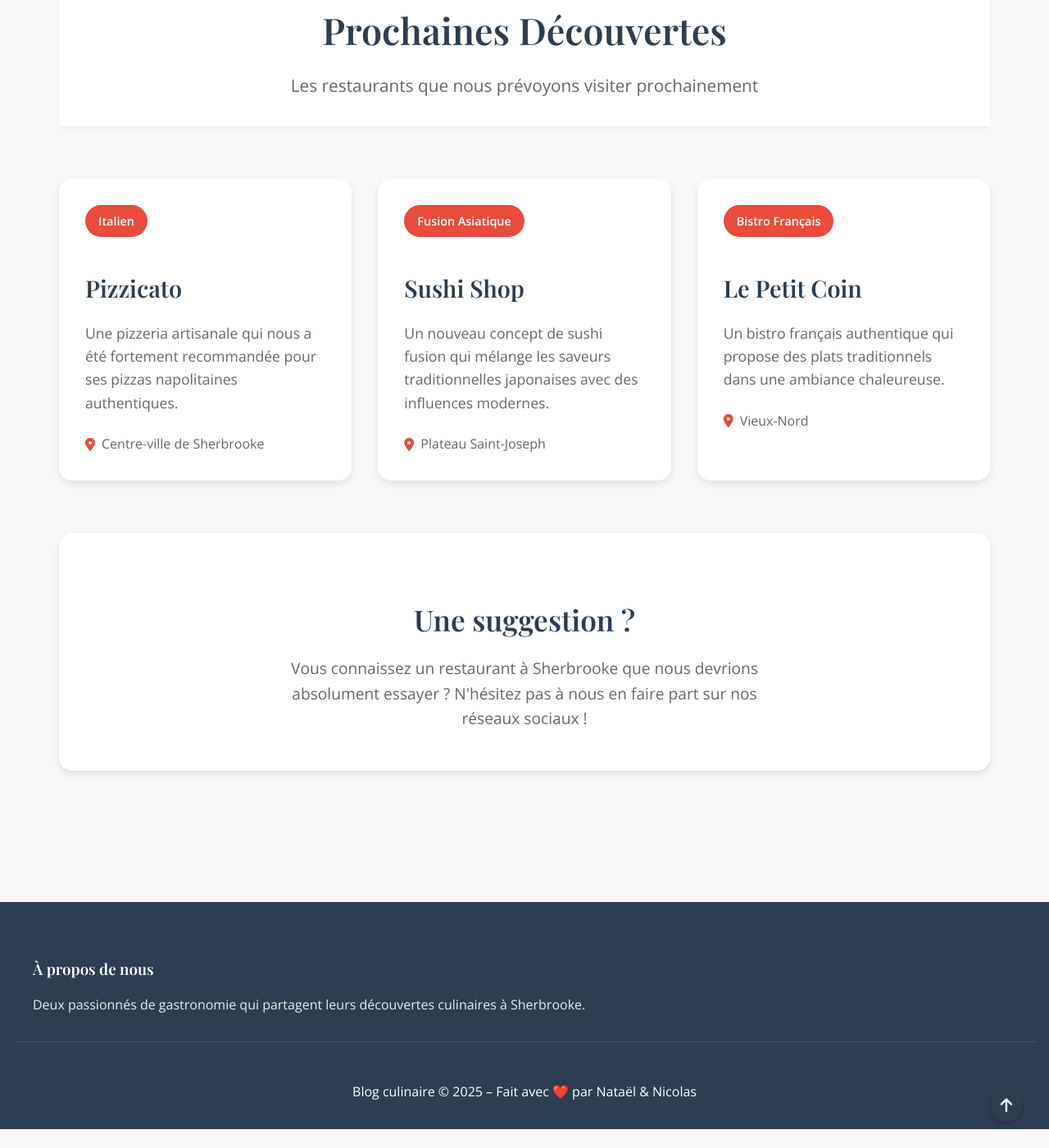
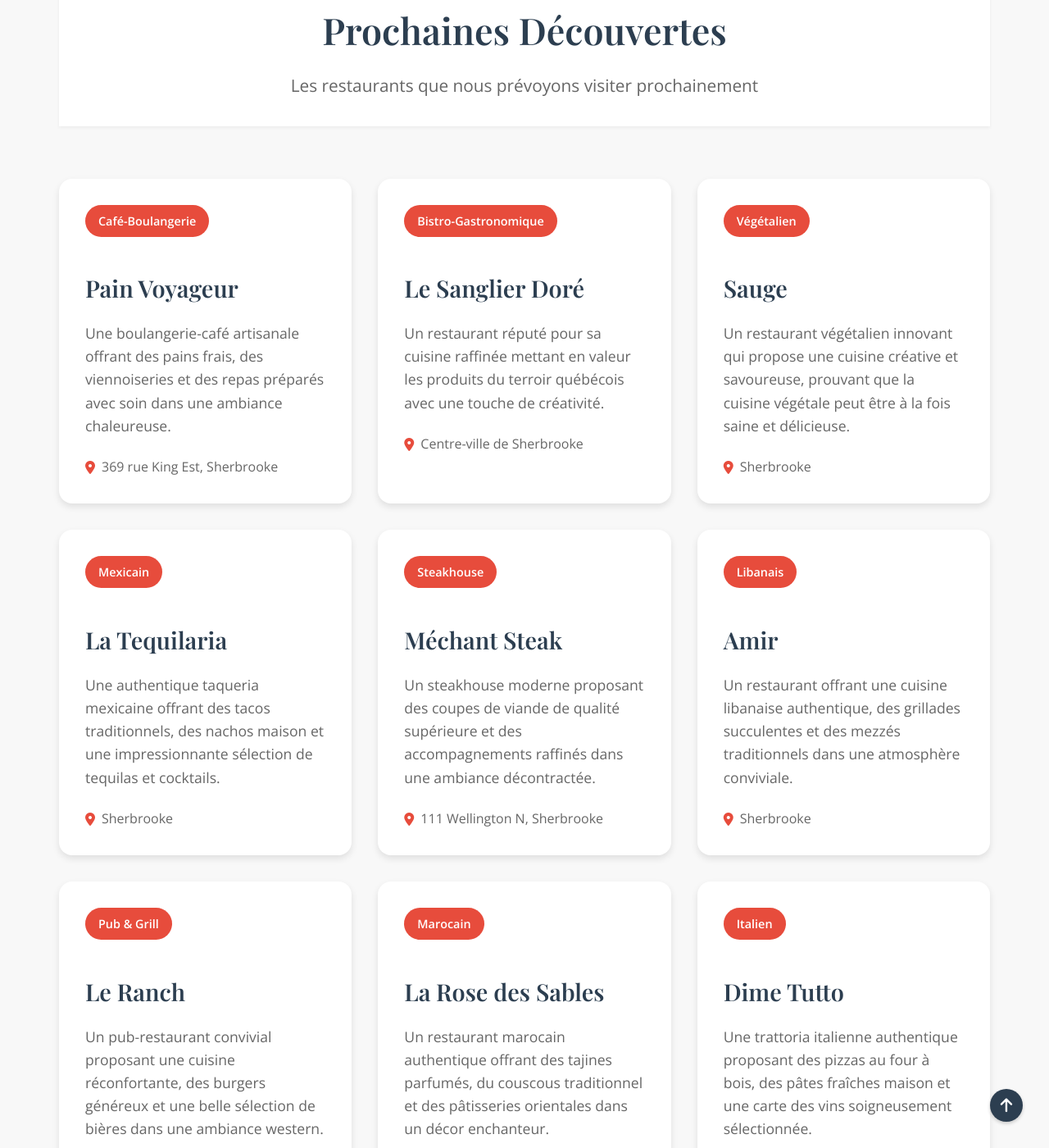
Before and after one commit to Natael21/blog-culinaire, a Jekyll site: the page built from a-venir.html, in a window 1280 px wide and 1400 px high, scrolled down 650 px. Shown: the whole window at 82% size. Built offline with Jekyll 4.4.1, drawn with Linux system fonts in a browser that asks for light colours; a script that is not in the unit is left out; before the commit the page ends 2027 px from its top, so only the background shows below that; some of the changed text lies outside the part shown.

Commit message:
Update restaurant listings in a-venir.html to feature new establishments and revise existing entries. Replace outdated restaurant information with diverse options including a café-boulangerie, bistro-gastronomique, and various international cuisines, enhancing the variety and appeal of the upcoming dining experiences.

```diff
--- a/a-venir.html
+++ b/a-venir.html
@@ -13,9 +13,21 @@ permalink: /a-venir/
   <div class="upcoming-grid">
     <div class="upcoming-card">
       <div class="card-content">
-        <div class="restaurant-type">Italien</div>
-        <h2>Pizzicato</h2>
-        <p class="description">Une pizzeria artisanale qui nous a été fortement recommandée pour ses pizzas napolitaines authentiques.</p>
+        <div class="restaurant-type">Café-Boulangerie</div>
+        <h2>Pain Voyageur</h2>
+        <p class="description">Une boulangerie-café artisanale offrant des pains frais, des viennoiseries et des repas préparés avec soin dans une ambiance chaleureuse.</p>
+        <div class="location">
+          <i class="fas fa-map-marker-alt"></i>
+          <span>369 rue King Est, Sherbrooke</span>
+        </div>
+      </div>
+    </div>
+
+    <div class="upcoming-card">
+      <div class="card-content">
+        <div class="restaurant-type">Bistro-Gastronomique</div>
+        <h2>Le Sanglier Doré</h2>
+        <p class="description">Un restaurant réputé pour sa cuisine raffinée mettant en valeur les produits du terroir québécois avec une touche de créativité.</p>
         <div class="location">
           <i class="fas fa-map-marker-alt"></i>
           <span>Centre-ville de Sherbrooke</span>
@@ -25,24 +37,84 @@ permalink: /a-venir/
 
     <div class="upcoming-card">
       <div class="card-content">
-        <div class="restaurant-type">Fusion Asiatique</div>
-        <h2>Sushi Shop</h2>
-        <p class="description">Un nouveau concept de sushi fusion qui mélange les saveurs traditionnelles japonaises avec des influences modernes.</p>
+        <div class="restaurant-type">Végétalien</div>
+        <h2>Sauge</h2>
+        <p class="description">Un restaurant végétalien innovant qui propose une cuisine créative et savoureuse, prouvant que la cuisine végétale peut être à la fois saine et délicieuse.</p>
         <div class="location">
           <i class="fas fa-map-marker-alt"></i>
-          <span>Plateau Saint-Joseph</span>
+          <span>Sherbrooke</span>
         </div>
       </div>
     </div>
 
     <div class="upcoming-card">
       <div class="card-content">
-        <div class="restaurant-type">Bistro Français</div>
-        <h2>Le Petit Coin</h2>
-        <p class="description">Un bistro français authentique qui propose des plats traditionnels dans une ambiance chaleureuse.</p>
+        <div class="restaurant-type">Mexicain</div>
+        <h2>La Tequilaria</h2>
+        <p class="description">Une authentique taqueria mexicaine offrant des tacos traditionnels, des nachos maison et une impressionnante sélection de tequilas et cocktails.</p>
         <div class="location">
           <i class="fas fa-map-marker-alt"></i>
-          <span>Vieux-Nord</span>
+          <span>Sherbrooke</span>
+        </div>
+      </div>
+    </div>
+
+    <div class="upcoming-card">
+      <div class="card-content">
+        <div class="restaurant-type">Steakhouse</div>
+        <h2>Méchant Steak</h2>
+        <p class="description">Un steakhouse moderne proposant des coupes de viande de qualité supérieure et des accompagnements raffinés dans une ambiance décontractée.</p>
+        <div class="location">
+          <i class="fas fa-map-marker-alt"></i>
+          <span>111 Wellington N, Sherbrooke</span>
+        </div>
+      </div>
+    </div>
+
+    <div class="upcoming-card">
+      <div class="card-content">
+        <div class="restaurant-type">Libanais</div>
+        <h2>Amir</h2>
+        <p class="description">Un restaurant offrant une cuisine libanaise authentique, des grillades succulentes et des mezzés traditionnels dans une atmosphère conviviale.</p>
+        <div class="location">
+          <i class="fas fa-map-marker-alt"></i>
+          <span>Sherbrooke</span>
+        </div>
+      </div>
+    </div>
+
+    <div class="upcoming-card">
+      <div class="card-content">
+        <div class="restaurant-type">Pub & Grill</div>
+        <h2>Le Ranch</h2>
+        <p class="description">Un pub-restaurant convivial proposant une cuisine réconfortante, des burgers généreux et une belle sélection de bières dans une ambiance western.</p>
+        <div class="location">
+          <i class="fas fa-map-marker-alt"></i>
+          <span>Sherbrooke</span>
+        </div>
+      </div>
+    </div>
+
+    <div class="upcoming-card">
+      <div class="card-content">
+        <div class="restaurant-type">Marocain</div>
+        <h2>La Rose des Sables</h2>
+        <p class="description">Un restaurant marocain authentique offrant des tajines parfumés, du couscous traditionnel et des pâtisseries orientales dans un décor enchanteur.</p>
+        <div class="location">
+          <i class="fas fa-map-marker-alt"></i>
+          <span>Sherbrooke</span>
+        </div>
+      </div>
+    </div>
+
+    <div class="upcoming-card">
+      <div class="card-content">
+        <div class="restaurant-type">Italien</div>
+        <h2>Dime Tutto</h2>
+        <p class="description">Une trattoria italienne authentique proposant des pizzas au four à bois, des pâtes fraîches maison et une carte des vins soigneusement sélectionnée.</p>
+        <div class="location">
+          <i class="fas fa-map-marker-alt"></i>
+          <span>Sherbrooke</span>
         </div>
       </div>
     </div>
```
